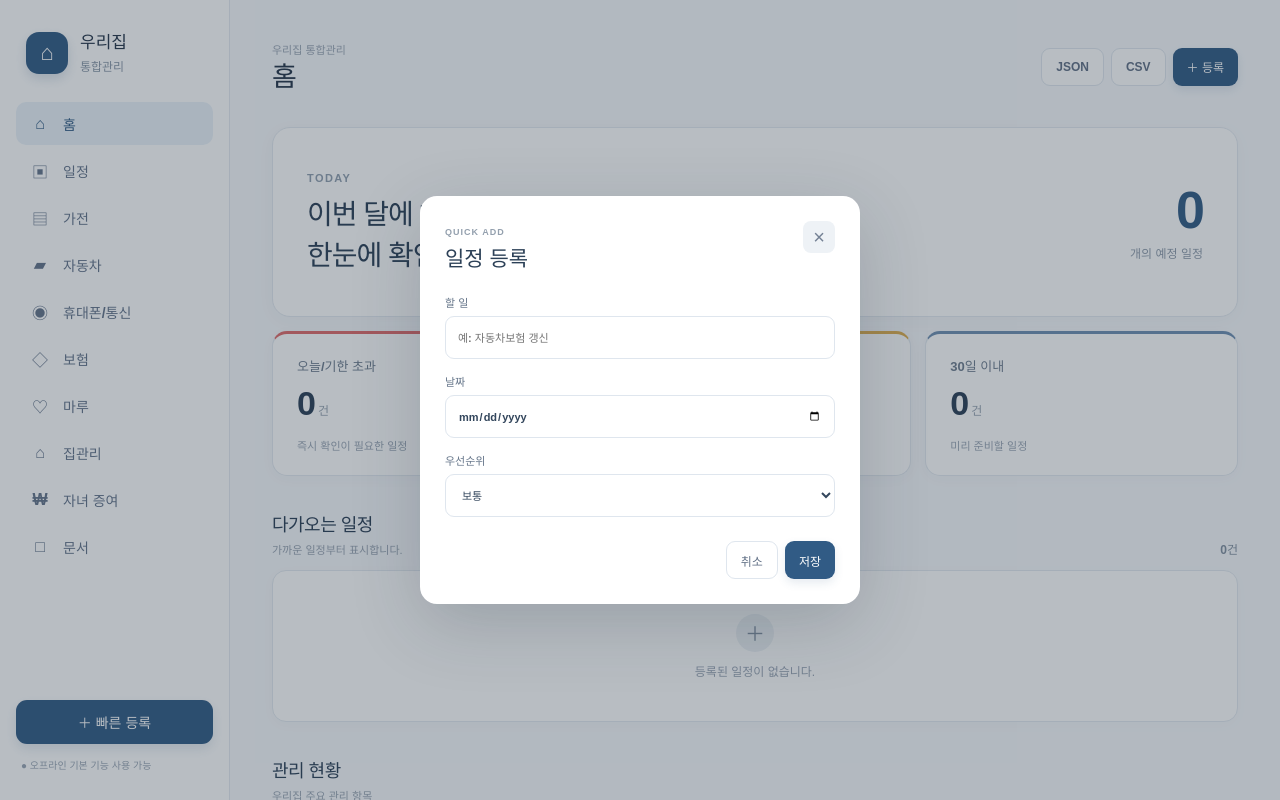
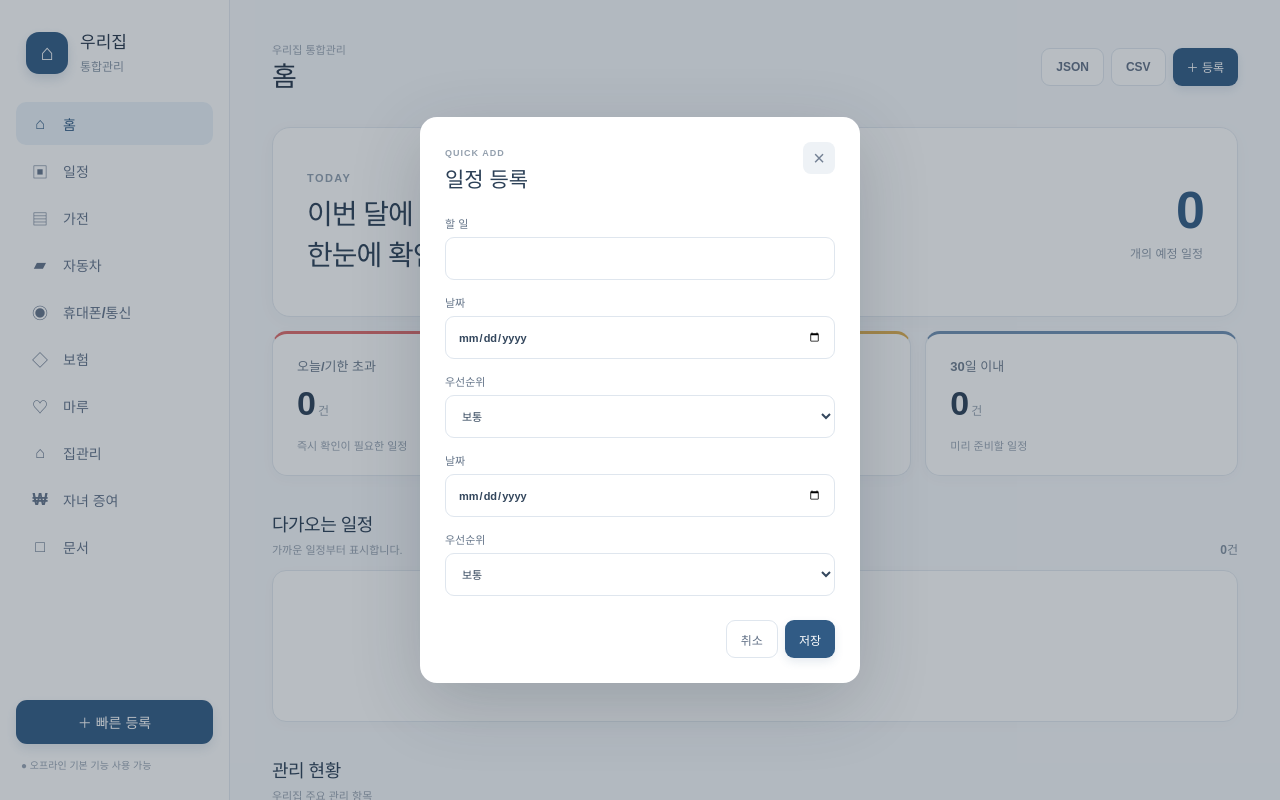
Before and after one commit to eastdragonhome-prog/MyHomeManagement, a React (Vite) app: page / in a window 1280 px wide. Both pictures are taken after a click on the button "＋ 빠른 등록". Shown: the top 800 px of the page. Built offline with nearby package versions, Linux system fonts and the light colour scheme.

Commit message:
Update App.tsx

```diff
--- a/App.tsx
+++ b/App.tsx
@@ -354,9 +354,13 @@ async function refresh() {
                   QUICK ADD
                 </small>
 
+
 <h2>
-                  일정 등록
+  {menu === "appliance"
+    ? "가전 등록"
+    : "일정 등록"}
 </h2>
+
               </div>
 
               <button
@@ -368,19 +372,93 @@ async function refresh() {
               </button>
             </div>
 
+            {menu === "appliance" ? (
+  <>
+    <label>
+      제품명
+      <input
+        value={applianceName}
+        onChange={(e) =>
+          setApplianceName(
+            e.target.value
+          )
+        }
+      />
+    </label>
+
+    <label>
+      모델명
+      <input
+        value={applianceModel}
+        onChange={(e) =>
+          setApplianceModel(
+            e.target.value
+          )
+        }
+      />
+    </label>
+
+    <label>
+      구매금액
+      <input
+        type="number"
+        value={appliancePrice}
+        onChange={(e) =>
+          setAppliancePrice(
+            e.target.value
+          )
+        }
+      />
+    </label>
+  </>
+) : (
+  <>
     <label>
       할 일
-
       <input
         value={title}
         onChange={(e) =>
-                  setTitle(
+          setTitle(e.target.value)
+        }
+      />
+    </label>
+
+    <label>
+      날짜
+      <input
+        type="date"
+        value={date}
+        onChange={(e) =>
+          setDate(e.target.value)
+        }
+      />
+    </label>
+
+    <label>
+      우선순위
+      <select
+        value={priority}
+        onChange={(e) =>
+          setPriority(
+            Number(
               e.target.value
             )
+          )
         }
-                placeholder="예: 자동차보험 갱신"
-              />
+      >
+        <option value={1}>
+          긴급
+        </option>
+        <option value={2}>
+          보통
+        </option>
+        <option value={3}>
+          낮음
+        </option>
+      </select>
     </label>
+  </>
+)}
 
             <label>
               날짜
```
Lines whose indentation alone changed are shown as unchanged.
